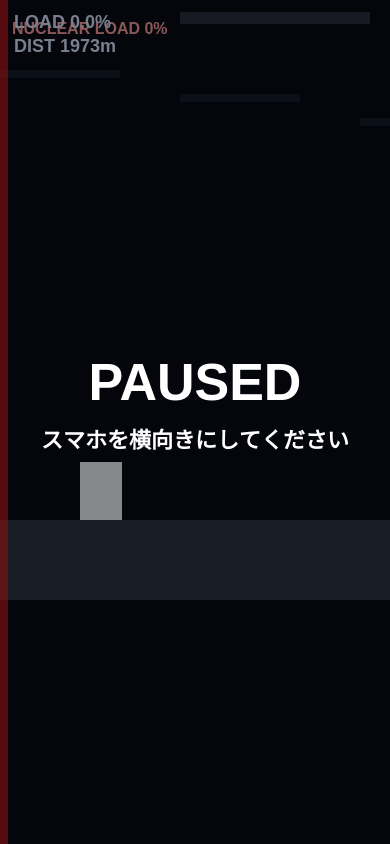
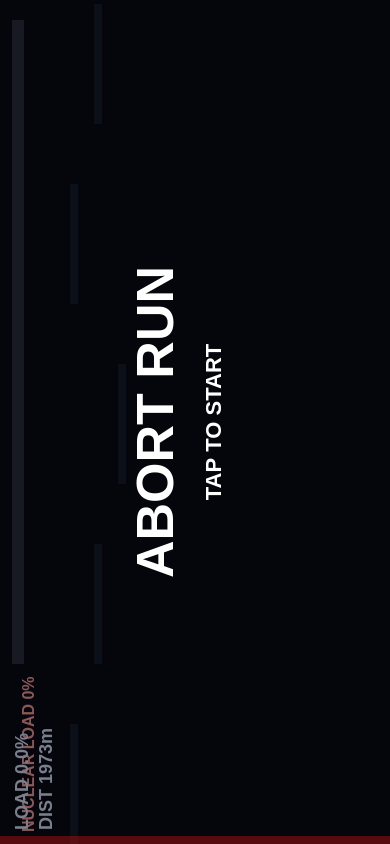
Before and after one commit to yuta811/test_web_app03, a plain HTML site: page index.html in a window 390 px wide. Drawn offline with Linux system fonts and the light colour scheme.

Commit message:
Revert "Fix canvas layout and jump visibility; add implementation plan/status"

```diff
--- a/index.html
+++ b/index.html
@@ -86,24 +86,34 @@
       const intersect = (a,b)=> a.x < b.x+b.width && a.x+a.width > b.x && a.y < b.y+b.height && a.y+a.height > b.y;
       const clamp = (v,min,max)=>Math.max(min,Math.min(max,v));
 
-      let viewport = { w: innerWidth, h: innerHeight, isPortrait: false };
+      let viewport = { w: innerWidth, h: innerHeight, portraitLockedPlay: false };
 
       function resize() {
         const dpr = window.devicePixelRatio || 1;
-        viewport.isPortrait = innerHeight > innerWidth;
-        viewport.w = innerWidth;
-        viewport.h = innerHeight;
+        viewport.portraitLockedPlay = innerHeight > innerWidth;
+        viewport.w = viewport.portraitLockedPlay ? innerHeight : innerWidth;
+        viewport.h = viewport.portraitLockedPlay ? innerWidth : innerHeight;
 
         canvas.width = Math.floor(viewport.w * dpr);
         canvas.height = Math.floor(viewport.h * dpr);
         ctx.setTransform(dpr, 0, 0, dpr, 0, 0);
 
+        if (viewport.portraitLockedPlay) {
+          canvas.style.width = `${innerHeight}px`;
+          canvas.style.height = `${innerWidth}px`;
+          canvas.style.transformOrigin = 'center center';
+          canvas.style.transform = 'translate(-50%, -50%) rotate(-90deg)';
+          canvas.style.position = 'fixed';
+          canvas.style.left = '50%';
+          canvas.style.top = '50%';
+        } else {
           canvas.style.width = '100%';
           canvas.style.height = '100%';
           canvas.style.transform = 'none';
           canvas.style.position = 'static';
           canvas.style.left = '';
           canvas.style.top = '';
+        }
       }
 
       function press() {
@@ -142,7 +152,6 @@
         state.loadNoiseTaken = 0;
         state.slowHit = false;
         state.loadNoiseHit = false;
-        state.camY = 0;
       }
 
       function update(dt) {
@@ -151,16 +160,6 @@
           if (state.readyTimer <= 0) state.mode = GameState.PLAYING;
           return;
         }
-        if (viewport.isPortrait) {
-          if (state.mode === GameState.PLAYING || state.mode === GameState.READY) state.prevMode = state.mode;
-          state.mode = GameState.PAUSED;
-          return;
-        }
-
-        if (state.mode === GameState.PAUSED && !viewport.isPortrait) {
-          state.mode = state.prevMode === GameState.PAUSED ? GameState.TITLE : state.prevMode;
-        }
-
         if (state.mode !== GameState.PLAYING) return;
 
         state.gameTime += dt;
@@ -231,10 +230,6 @@
         const targetCam = player.x - viewport.w * 0.35;
         state.camX += (targetCam - state.camX) * 0.12;
         state.camX = clamp(state.camX, 0, STAGE_LENGTH - viewport.w + 240);
-
-        const targetCamY = clamp(player.y - viewport.h * 0.62, -20, 260);
-        state.camY = state.camY ?? 0;
-        state.camY += (targetCamY - state.camY) * 0.12;
         state.bestSpeed = Math.max(state.bestSpeed, player.vx);
       }
 
@@ -254,8 +249,7 @@
         ctx.fillStyle = '#080b16'; ctx.fillRect(0,0,w,h);
 
         ctx.save();
-        state.camY = state.camY ?? 0;
-        ctx.translate(-state.camX, -state.camY);
+        ctx.translate(-state.camX, 0);
 
         ctx.fillStyle = '#141b2a';
         for (let i = 0; i < 40; i++) ctx.fillRect(i*180, 70 + (i%3)*24, 120, 8);
@@ -299,8 +293,6 @@
           overlay('ABORT COMPLETE', `TIME ${state.gameTime.toFixed(2)}s / LOAD ${missile.progress.toFixed(1)}% / RANK ${rank()}\nTAP TO TITLE`);
         } else if (state.mode === GameState.GAME_OVER) {
           overlay('MISSION FAILED', `${endMessage}\nTAP TO TITLE`);
-        } else if (state.mode === GameState.PAUSED) {
-          overlay('PAUSED', viewport.isPortrait ? 'スマホを横向きにしてください' : 'TAP TO RESUME');
         }
 
         if (state.warningPulse > 0 && state.mode === GameState.PLAYING) {
```
Also changed, not shown: IMPLEMENTATION_PLAN_STATUS.md (deleted, +0 -28 lines). Lines whose indentation alone changed are shown as unchanged.
